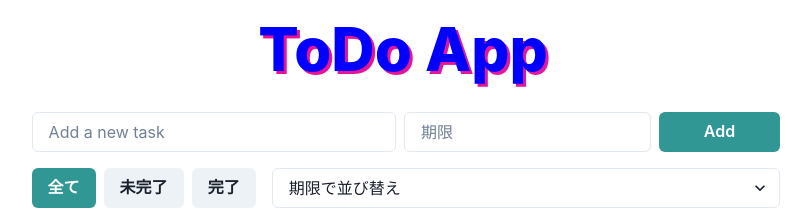
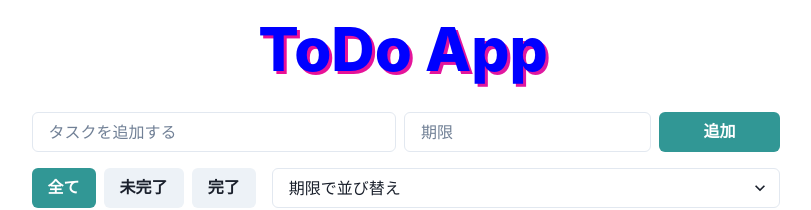
Before and after one commit to RikuNakagawa0618/ToDo-App, a React (Create React App) app: page / in a window 1280 px wide. Shown: the top 210 px of the page, without its empty margins (234-1045 px from the left). Built offline with nearby package versions, Linux system fonts and the light colour scheme.

Commit message:
各機能のコンポーネント化

```diff
--- /dev/null
+++ b/src/components/AddTodoForm.tsx
@@ -0,0 +1,62 @@
+import React, { useState } from 'react';
+import { Flex, Input, Button, useToast } from '@chakra-ui/react';
+import DatePicker from 'react-datepicker';
+import 'react-datepicker/dist/react-datepicker.css';
+import CustomDateInput from './CustomDateInput';
+
+interface AddTodoFormProps {
+  addTodo: (text: string, deadline: Date) => void;
+}
+
+const AddTodoForm: React.FC<AddTodoFormProps> = ({ addTodo }) => {
+  const [input, setInput] = useState('');
+  const [deadline, setDeadline] = useState<Date | null>(null);
+  const toast = useToast();
+
+  const handleSubmit = () => {
+    if (input.trim() === '') {
+      toast({
+        title: "タスクを入力してください",
+        status: "warning",
+        duration: 3000,
+        isClosable: true,
+      });
+      return;
+    }
+
+    if (!deadline) {
+      toast({
+        title: "期限を設定してください",
+        status: "warning",
+        duration: 3000,
+        isClosable: true,
+      });
+      return;
+    }
+
+    addTodo(input, deadline);
+    setInput('');
+    setDeadline(null);
+  };
+
+  return (
+    <Flex mb={4}>
+      <Input
+        value={input}
+        onChange={(e) => setInput(e.target.value)}
+        placeholder="タスクを追加する"
+        mr={2}
+        w="55%"
+      />
+      <DatePicker
+        selected={deadline}
+        onChange={(date: Date) => setDeadline(date)}
+        customInput={<CustomDateInput />}
+        dateFormat="yyyy/MM/dd"
+      />
+      <Button onClick={handleSubmit} colorScheme="teal" ml={2} w="18%">追加</Button>
+    </Flex>
+  );
+};
+
+export default AddTodoForm;
--- a/src/components/ToDo.tsx
+++ b/src/components/ToDo.tsx
@@ -1,10 +1,9 @@
 import React, { useState, useEffect } from 'react';
-import { Box, Button, Input, List, ListItem, Checkbox, Flex, useToast } from '@chakra-ui/react';
-import DatePicker from 'react-datepicker';
-import 'react-datepicker/dist/react-datepicker.css';
-import CustomDateInput from './CustomDateInput';
+import { Box, List, Flex, useToast } from '@chakra-ui/react';
+import AddTodoForm from './AddTodoForm';
 import Filter from './Filter';
 import Sort from './Sort';
+import TodoItem from './TodoItem';
 
 interface Todo {
   id: number;
@@ -15,14 +14,11 @@ interface Todo {
 
 const ToDo: React.FC = () => {
   const [todos, setTodos] = useState<Todo[]>([]);
-  const [input, setInput] = useState('');
-  const [deadline, setDeadline] = useState<Date | null>(null);
   const [editId, setEditId] = useState<number | null>(null);
   const [editInput, setEditInput] = useState('');
   const [editDeadline, setEditDeadline] = useState<Date | null>(null);
   const [filter, setFilter] = useState<'all' | 'active' | 'completed'>('all');
   const [sort, setSort] = useState<'deadline' | 'creation'>('deadline');
-  const toast = useToast();
 
   useEffect(() => {
     const savedTodos = localStorage.getItem('todos');
@@ -39,30 +35,8 @@ const ToDo: React.FC = () => {
     localStorage.setItem('todos', JSON.stringify(todos));
   }, [todos]);
 
-  const addTodo = () => {
-    if (input.trim() === '') {
-      toast({
-        title: "タスクを入力してください",
-        status: "warning",
-        duration: 3000,
-        isClosable: true,
-      });
-      return;
-    }
-
-    if (!deadline) {
-      toast({
-        title: "期限を設定してください",
-        status: "warning",
-        duration: 3000,
-        isClosable: true,
-      });
-      return;
-    }
-
-    setTodos([...todos, { id: Date.now(), text: input, completed: false, deadline }]);
-    setInput('');
-    setDeadline(null);
+  const addTodo = (text: string, deadline: Date) => {
+    setTodos([...todos, { id: Date.now(), text, completed: false, deadline }]);
   };
 
   const toggleComplete = (id: number) => {
@@ -108,65 +82,27 @@ const ToDo: React.FC = () => {
 
   return (
     <Box w="60%" maxW="750px" mx="auto">
-      <Flex mb={4}>
-        <Input
-          value={input}
-          onChange={(e) => setInput(e.target.value)}
-          placeholder="Add a new task"
-          mr={2}
-          w="55%"
-        />
-        <DatePicker
-          selected={deadline}
-          onChange={(date: Date) => setDeadline(date)}
-          customInput={<CustomDateInput />}
-          dateFormat="yyyy/MM/dd"
-        />
-        <Button onClick={addTodo} colorScheme="teal" ml={2} w="18%">Add</Button>
-      </Flex>
+      <AddTodoForm addTodo={addTodo} />
       <Flex mb={4} justifyContent="space-between">
         <Filter filter={filter} setFilter={setFilter} />
         <Sort sort={sort} setSort={setSort} />
       </Flex>
       <List spacing={3}>
         {sortedTodos.map((todo) => (
-          <ListItem key={todo.id} display="flex" alignItems="center">
-            <Checkbox
-              isChecked={todo.completed}
-              onChange={() => toggleComplete(todo.id)}
-              mr={2}
-            />
-            {editId === todo.id ? (
-              <Flex flex="1" alignItems="center">
-                <Input
-                  value={editInput}
-                  onChange={(e) => setEditInput(e.target.value)}
-                  mr={2}
-                  w="50%"
-                />
-                <DatePicker
-                  selected={editDeadline}
-                  onChange={(date: Date) => setEditDeadline(date)}
-                  dateFormat="yyyy/MM/dd"
-                  customInput={<CustomDateInput />}
-                />
-                <Button onClick={() => saveEdit(todo.id)} colorScheme="teal" size="sm" ml={2}>Save</Button>
-                <Button onClick={cancelEdit} ml={2} colorScheme="gray" size="sm">Cancel</Button>
-              </Flex>
-            ) : (
-              <>
-                <Box
-                  flex="1"
-                  textDecoration={todo.completed ? 'line-through' : undefined}
-                  color={new Date(todo.deadline) < new Date() ? 'red.500' : undefined}
-                >
-                  {todo.text} ( 期限 : {todo.deadline.toLocaleDateString()} )
-                </Box>
-                <Button onClick={() => startEdit(todo.id, todo.text, todo.deadline)} colorScheme="yellow" size="sm" mr={2}>Edit</Button>
-                <Button onClick={() => removeTodo(todo.id)} colorScheme="red" size="sm">Remove</Button>
-              </>
-            )}
-          </ListItem>
+          <TodoItem
+            key={todo.id}
+            todo={todo}
+            editId={editId}
+            editInput={editInput}
+            editDeadline={editDeadline}
+            setEditInput={setEditInput}
+            setEditDeadline={setEditDeadline}
+            startEdit={startEdit}
+            cancelEdit={cancelEdit}
+            saveEdit={saveEdit}
+            removeTodo={removeTodo}
+            toggleComplete={toggleComplete}
+          />
         ))}
       </List>
     </Box>
--- /dev/null
+++ b/src/components/TodoItem.tsx
@@ -0,0 +1,80 @@
+import React from 'react';
+import { ListItem, Checkbox, Box, Flex, Input, Button } from '@chakra-ui/react';
+import DatePicker from 'react-datepicker';
+import 'react-datepicker/dist/react-datepicker.css';
+import CustomDateInput from './CustomDateInput';
+
+interface TodoItemProps {
+  todo: {
+    id: number;
+    text: string;
+    completed: boolean;
+    deadline: Date;
+  };
+  editId: number | null;
+  editInput: string;
+  editDeadline: Date | null;
+  setEditInput: (value: string) => void;
+  setEditDeadline: (date: Date | null) => void;
+  startEdit: (id: number, text: string, deadline: Date) => void;
+  cancelEdit: () => void;
+  saveEdit: (id: number) => void;
+  removeTodo: (id: number) => void;
+  toggleComplete: (id: number) => void;
+}
+
+const TodoItem: React.FC<TodoItemProps> = ({
+  todo,
+  editId,
+  editInput,
+  editDeadline,
+  setEditInput,
+  setEditDeadline,
+  startEdit,
+  cancelEdit,
+  saveEdit,
+  removeTodo,
+  toggleComplete
+}) => {
+  return (
+    <ListItem key={todo.id} display="flex" alignItems="center">
+      <Checkbox
+        isChecked={todo.completed}
+        onChange={() => toggleComplete(todo.id)}
+        mr={2}
+      />
+      {editId === todo.id ? (
+        <Flex flex="1" alignItems="center">
+          <Input
+            value={editInput}
+            onChange={(e) => setEditInput(e.target.value)}
+            mr={2}
+            w="50%"
+          />
+          <DatePicker
+            selected={editDeadline}
+            onChange={(date: Date) => setEditDeadline(date)}
+            dateFormat="yyyy/MM/dd"
+            customInput={<CustomDateInput />}
+          />
+          <Button onClick={() => saveEdit(todo.id)} colorScheme="teal" size="sm" ml={2}>保存</Button>
+          <Button onClick={cancelEdit} ml={2} colorScheme="gray" size="sm">キャンセル</Button>
+        </Flex>
+      ) : (
+        <>
+          <Box
+            flex="1"
+            textDecoration={todo.completed ? 'line-through' : undefined}
+            color={new Date(todo.deadline) < new Date() ? 'red.500' : undefined}
+          >
+            {todo.text} ( 期限 : {todo.deadline.toLocaleDateString()} )
+          </Box>
+          <Button onClick={() => startEdit(todo.id, todo.text, todo.deadline)} colorScheme="yellow" size="sm" mr={2}>編集</Button>
+          <Button onClick={() => removeTodo(todo.id)} colorScheme="red" size="sm">削除</Button>
+        </>
+      )}
+    </ListItem>
+  );
+};
+
+export default TodoItem;
```
Also changed, not shown: 1 other file (tests, documents, lock files or other folders).
